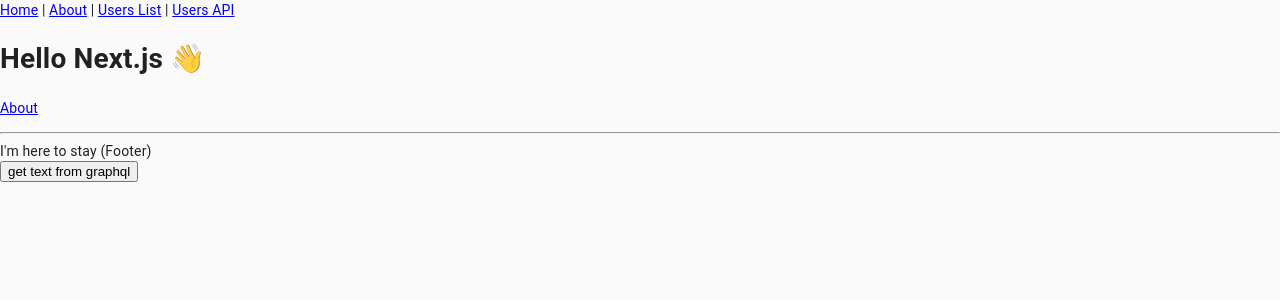
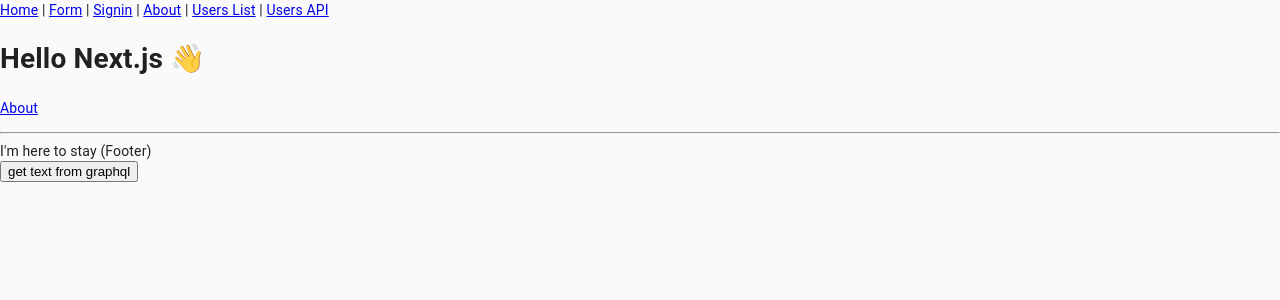
Before and after one commit to kei-nishikawa48/Agora, a Next.js app: page / in a window 1280 px wide. Shown: the top 300 px of the page. Built offline with nearby package versions, Linux system fonts and the light colour scheme; no server answers.

Commit message:
headerにform等追加

```diff
--- a/components/Layout.tsx
+++ b/components/Layout.tsx
@@ -20,6 +20,14 @@ const Layout = ({ children, title = 'This is the default title' }: Props) => (
           <a>Home</a>
         </Link>{' '}
         |{' '}
+        <Link href="/form">
+          <a>Form</a>
+        </Link>{' '}
+        |{' '}
+        <Link href="/signin">
+          <a>Signin</a>
+        </Link>{' '}
+        |{' '}
         <Link href="/about">
           <a>About</a>
         </Link>{' '}
@@ -36,6 +44,6 @@ const Layout = ({ children, title = 'This is the default title' }: Props) => (
       <span>I'm here to stay (Footer)</span>
     </footer>
   </div>
-)
+);
 
 export default Layout
--- a/pages/signin.tsx
+++ b/pages/signin.tsx
@@ -16,6 +16,7 @@ import Typography from '@material-ui/core/Typography';
 import { makeStyles } from '@material-ui/core/styles';
 import Container from '@material-ui/core/Container';
 import { useForm } from 'react-hook-form';
+import Layout from '../components/Layout';
 
 function Copyright() {
   return (
@@ -66,6 +67,7 @@ export default function SignIn() {
     firebase.auth().signInWithEmailAndPassword(data.email, data.password);
   };
   return (
+    <Layout>
       <Container component="main" maxWidth="xs">
         <CssBaseline />
         <div className={classes.paper}>
@@ -135,5 +137,6 @@ export default function SignIn() {
           <Copyright />
         </Box>
       </Container>
+    </Layout>
   );
 }
```
Lines whose indentation alone changed are shown as unchanged.
